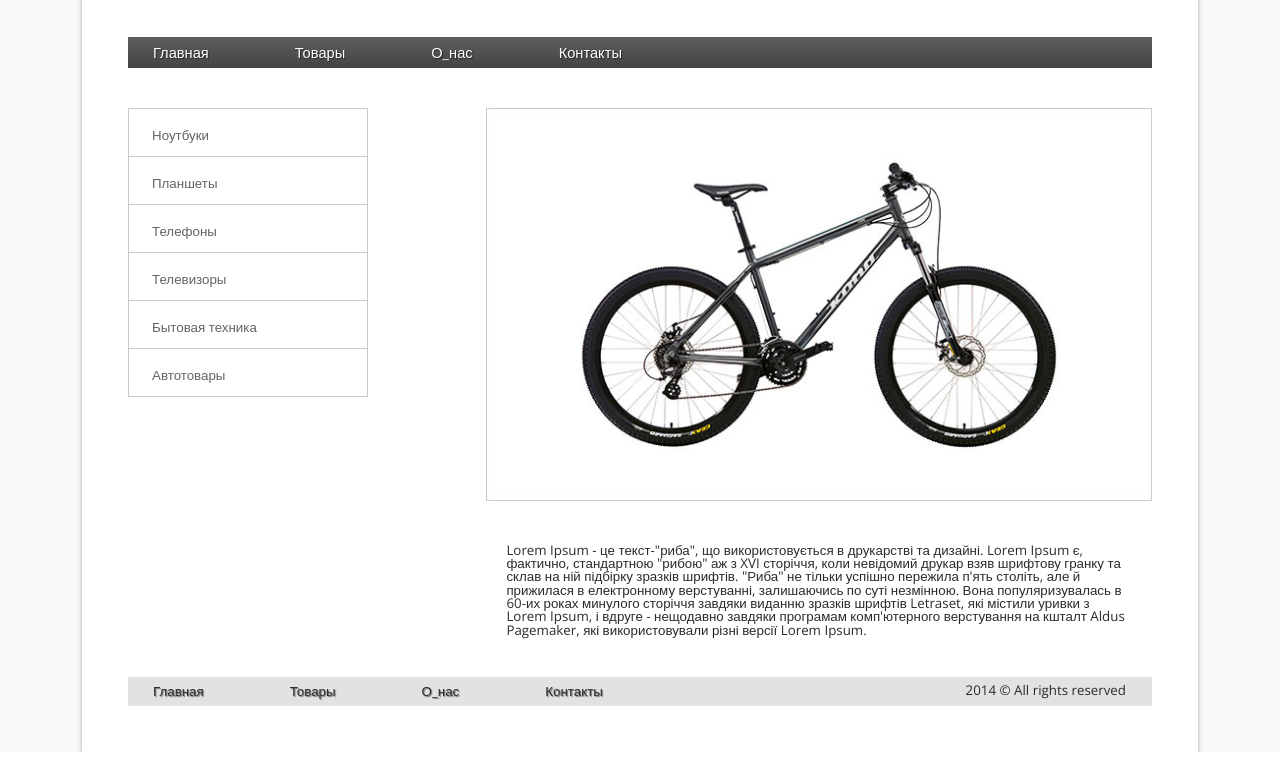
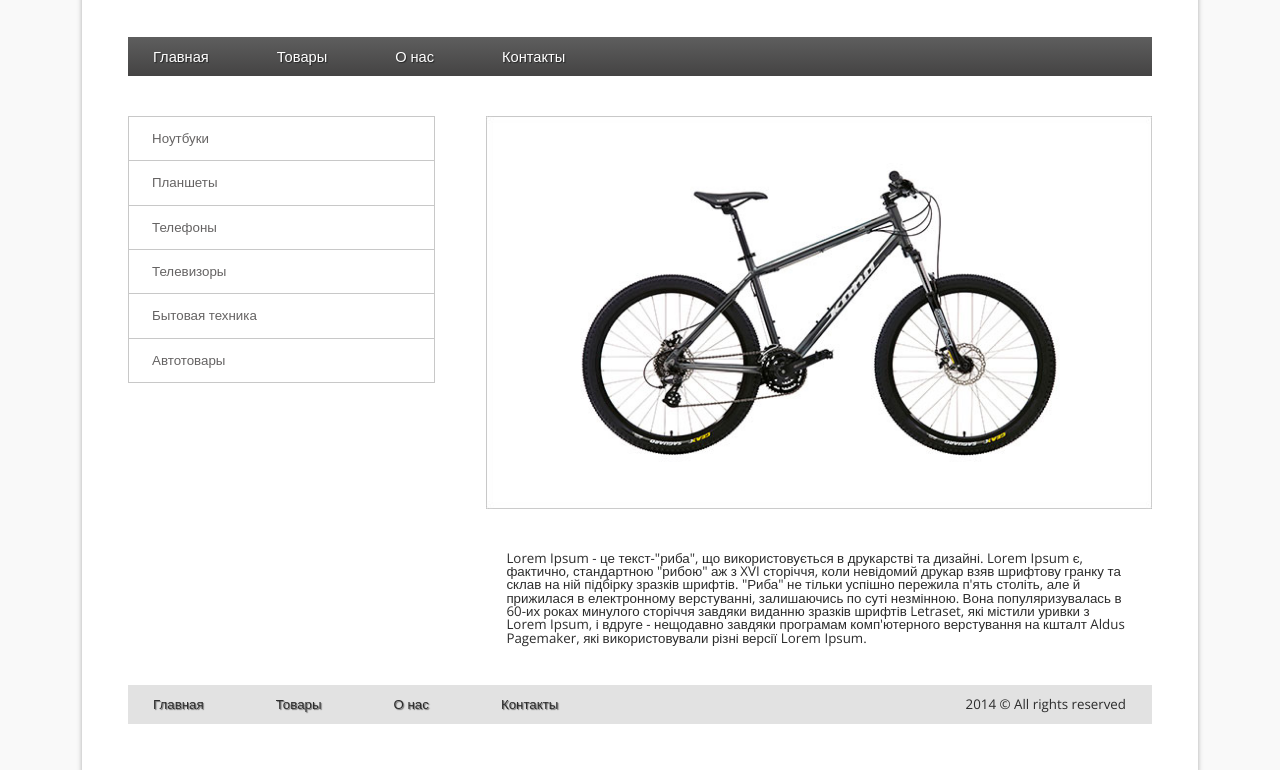
Before and after one commit to VladDev26/goit_hw_markup, a plain HTML site: page bunin_homework_3/index.html in a window 1280 px wide. Shown: the part 92-862 px from the top of the page. Drawn offline with nearby package versions, Linux system fonts and the light colour scheme.

Commit message:
fixed 3rd hw

```diff
--- a/homework_3/css/style.css
+++ b/bunin_homework_3/css/style.css
@@ -1,19 +1,11 @@
 body {
-	/*background-color: #f9f9f9;*/
+	background-color: #f9f9f9;
 }
 
 .wrapper {
-	margin: 0 auto;
-	background-color: #f9f9f9;
-	width: 100%
-}
-.container {
-	width: 80%;
 	background: url(
 		          ../img/container.jpg
 		          );
-
-	margin: 0 auto;
 	padding: 46px;
 	box-shadow: 0px
 	            5px
@@ -24,16 +16,18 @@ body {
 	            	00,
 	            	00,
 	            	0.3);
+	margin: 0 auto;
+	width: 80%;
 }
 
 
 
 
 /*header*/
-.header{
+header {
 	margin-bottom: 40px;
 }
-.head_nav{
+header ul{
 	background: linear-gradient(
 		          to top,
 		          #444343,
@@ -42,11 +36,10 @@ body {
 	/*POSITION*/
 	overflow: auto;
 
-	height: 31px;
-	padding-left: 2px;
+	height: 39px;
 	margin-top: 40px;
 }
-.nav_elem {
+header ul a {
 	font-family: "Open Sans",
 	             Arial,
 	             sans-serif;
@@ -64,11 +57,10 @@ body {
 
 	/*POSITION*/
 	float: left; /*makes ".head_nav" disappear without "overflow:auto"*/
-
-	margin-right: 40px;
-	padding: 8px 23px;
+	margin: 0 20px 0 2px;
+	padding: 12px 23px;
 }
-.nav_elem:hover {
+header ul a:hover {
 	background: #fff url(
 	            ../img/head_hover.png)
 	            no-repeat
@@ -79,40 +71,49 @@ body {
 }
 
 
-/*sidebar-content-container*/
-.sidebar_content_container{
 
+
+
+
+
+
+
+
+
+
+
+
+/*article*/
+			/*sidebar*/
+.article {
+	max-width: 100%;
+	min-width: 1%;
 }
-			/*sidebar*/
 			.sidebar {
-				margin-right: 40px;
-				width: 240px;
+				width: 30%;
 				display: inline-block;
 			}
-			.left_nav_box {
+			.sidebar ul {
 				border: 1px
 				        solid
 				        #c8c8c8;
-
 			}
-			.left_nav_item {
+			.sidebar ul li {
 				border-bottom: 1px
 				               solid
 				               #c8c8c8;
-				padding-top: 18px;
-				padding-bottom: 13px;
 			}
-			.left_nav_item:last-child {
+			.sidebar ul li:last-child {
 				border: none;
 
 			}
-			.left_nav_item:hover {
+			.sidebar ul li:hover {
 				background: #f9f9f9;
 				color: #2c2c2c;
 				padding-left: 12px;
 
 			}
-			.left_nav_elem {
+			.sidebar ul li a {
 				font-family: "Open Sans",
 				             Arial,
 				             sans-serif;
@@ -120,19 +121,25 @@ body {
 				color: #656363;
 				text-decoration: none;
 
-
-				padding-left: 23px;
-
+				display: block;
+				padding: 15px 0 15px 23px;
 			}
 
 
 			/*content*/
 			.content {
 				float: right;
-				width: 65%;
+				max-width: 65%;
+				min-width: 1%;
+				overflow: auto;
 			}
 			.content_img {
-				width: 100%;
+				min-height: 1%;
+				max-height: 100%;
+				min-width:1%;
+				max-width: 100%;
+				/*width: 675px;
+				height: 397px;*/
 			}
 			.content_text {
 				font-family: "Open Sans",
@@ -151,25 +158,23 @@ body {
 
 /*footer*/
 
-.footer {
+footer {
 	background: url(
 		          ../img/bg_footer_panel.jpg
 		          );
-	/*POSITION*/
 	clear: both;
-	overflow: auto;
 }
 
-.foot_nav{
+footer ul {
+	height: 39px;
+}
+
+footer ul li {
 	display: inline;
 }
 
-.foot_nav_list {
-	/*height: 30px;*/
-	padding-left: 2px;
-}
-
-.foot_nav_elem {
+footer ul a {
+	display: inline-block;
 	font-family: "Open Sans",
 	             Arial,
 	             sans-serif;
@@ -184,10 +189,8 @@ body {
 	              00,
 	              0.5);
 	text-decoration: none;
-	/*POSITION*/
-	float: left;
-	margin-right: 40px;
-	padding: 8px 23px;
+	padding: 13px 23px;
+	margin: 0 20px 0 2px;
 }
 
 .copy_elem {
@@ -196,19 +199,12 @@ body {
 	             sans-serif;
 	font-size: 13.33px;
 	color: #2c2c2c;
-
-	/*POSITION*/
 	float: right;
-
-	padding-top: 7px;
-	padding-right: 26px;
-}
-.copy_elem:after {
-	content: "2014 \00a9  All rights reserved";
+	padding: 13px 26px;
 }
 
 
-.foot_nav_elem:hover {
+footer ul a:hover {
 	text-decoration: underline;
 }
 
--- a/homework_3/main_title.html
+++ b/bunin_homework_3/index.html
@@ -11,33 +11,33 @@
 	<title>Fitness</title>
 </head>
 <body>
-	<div class="wrapper">
-		<div class="container">
 
-			<header class="header">
+		<div class="wrapper">
+
+			<header>
 				<div class="logo_box">
 					<a href="#">
 						<img src="img/logo.jpg" alt="logo">
 					</a>
 				</div>
 
-				<ul class="head_nav">
-					<li class="nav_item"><a href="#" class="nav_elem">Главная</a></li>
-					<li class="nav_item"><a href="#" class="nav_elem">Товары</a></li>
-					<li class="nav_item"><a href="#" class="nav_elem">О_нас</a></li>
-					<li class="nav_item"><a href="#" class="nav_elem">Контакты</a></li>
+				<ul>
+					<li><a href="#">Главная</a></li>
+					<li><a href="#">Товары</a></li>
+					<li><a href="#">О нас</a></li>
+					<li><a href="#">Контакты</a></li>
 				</ul>
 			</header>
 
-			<div class="sidebar_content_container">
+			<div class="article">
 				<div class="sidebar">
 					<ul class="left_nav_box">
-						<li class="left_nav_item"><a href="#" class="left_nav_elem">Ноутбуки</a></li>
-						<li class="left_nav_item"><a href="#" class="left_nav_elem">Планшеты</a></li>
-						<li class="left_nav_item"><a href="#" class="left_nav_elem">Телефоны</a></li>
-						<li class="left_nav_item"><a href="#" class="left_nav_elem">Телевизоры</a></li>
-						<li class="left_nav_item"><a href="#" class="left_nav_elem">Бытовая техника</a></li>
-						<li class="left_nav_item"><a href="#" class="left_nav_elem">Автотовары</a></li>
+						<li><a href="#">Ноутбуки</a></li>
+						<li><a href="#">Планшеты</a></li>
+						<li><a href="#">Телефоны</a></li>
+						<li><a href="#">Телевизоры</a></li>
+						<li><a href="#">Бытовая техника</a></li>
+						<li><a href="#">Автотовары</a></li>
 					</ul>
 				</div>
 
@@ -49,20 +49,22 @@
 				</div>
 			</div>
 
-			<footer class="footer">
-				<div class="foot_nav">
-					<ul class="foot_nav_list">
-						<li><a href="#" class="foot_nav_elem">Главная</a></li>
-						<li><a href="#" class="foot_nav_elem">Товары</a></li>
-						<li><a href="#" class="foot_nav_elem">О_нас</a></li>
-						<li><a href="#" class="foot_nav_elem">Контакты</a></li>
-					</ul>
-				</div>
-				<div class="copyright">
+			<footer>
+
+				<ul>
+					<li><a href="#">Главная</a></li>
+					<li><a href="#">Товары</a></li>
+					<li><a href="#">О нас</a></li>
+					<li><a href="#">Контакты</a></li>
+					<li class="copy_elem">2014 &copy;  All rights reserved</li>
+				</ul>
+
+				<!-- <div class="copyright">
 					<p class="copy_elem"></p>
-				</div>
+				</div> -->
 			</footer>
+
 		</div>
-	</div>
+
 </body>
 </html>
```
Also changed, not shown: bunin_homework_1_and_2/css/style1.css (renamed from homework_1_and_2/css/style1.css), bunin_homework_1_and_2/img/my_photo1.jpg (renamed from homework_1_and_2/img/my_photo1.jpg), bunin_homework_1_and_2/index1.html (renamed from homework_1_and_2/index1.html), bunin_homework_3/css/RESET.css (renamed from homework_3/css/RESET.css), bunin_homework_3/img/bg_footer_panel.jpg (renamed from homework_3/img/bg_footer_panel.jpg), bunin_homework_3/img/container.jpg (renamed from homework_3/img/container.jpg), bunin_homework_3/img/content_img.jpg (renamed from homework_3/img/content_img.jpg), bunin_homework_3/img/head_hover.png (renamed from homework_3/img/head_hover.png), bunin_homework_3/img/logo.jpg (renamed from homework_3/img/logo.jpg).
